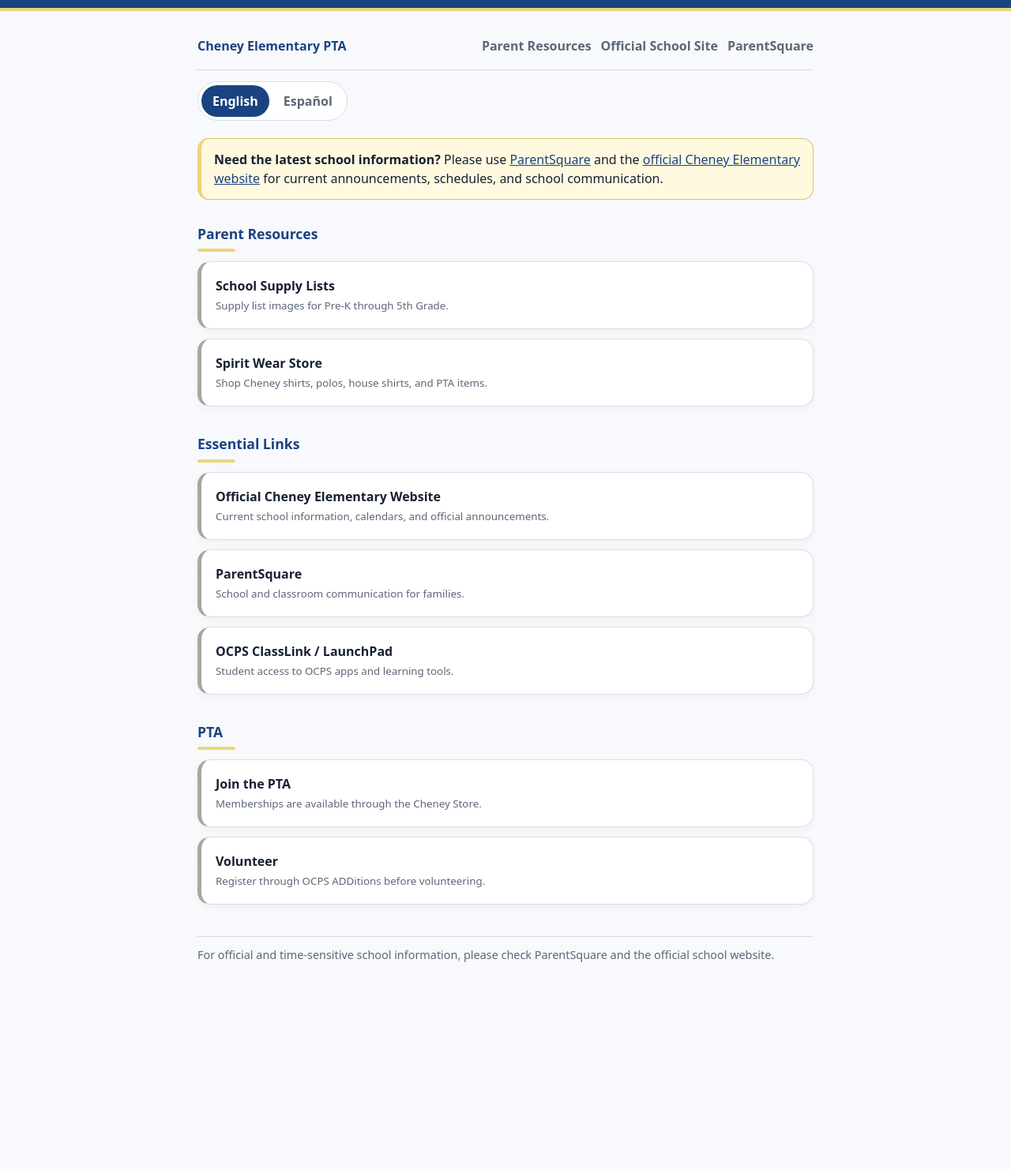
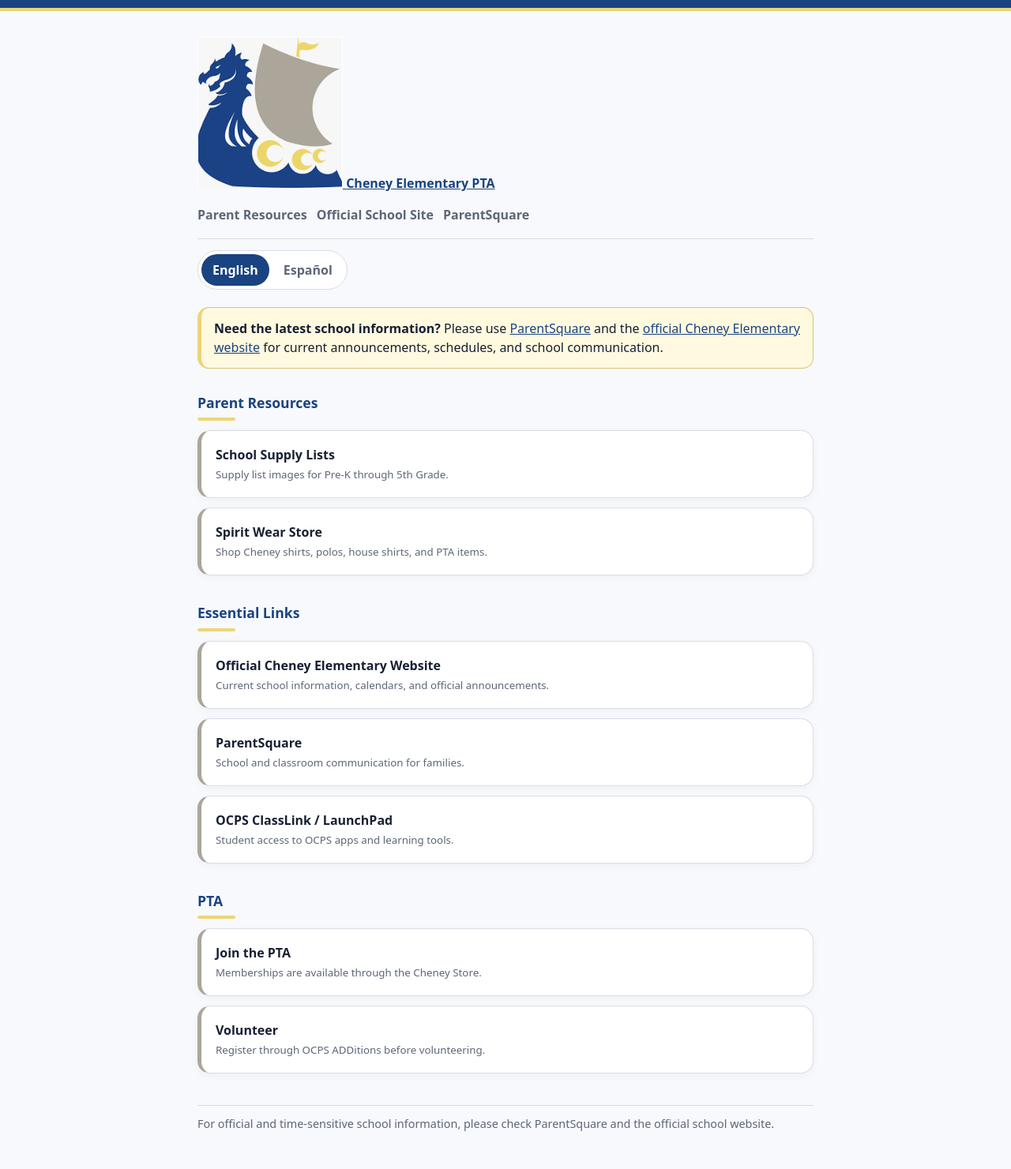
Before and after one commit to matthewtckr/cheneypta, a Jekyll site: the page built from index.md, in a window 1280 px wide. Shown: the whole page at 79% size. Built offline with Jekyll 4.4.1, drawn with Linux system fonts in a browser that asks for light colours; before the commit the page ends 1267 px from its top, so only the background shows below that.

Commit message:
Add school logo to header

```diff
--- a/_layouts/default.html
+++ b/_layouts/default.html
@@ -10,7 +10,10 @@
 <body>
   <div class="page-shell">
     <header class="site-header">
-      <a class="site-title" href="{{ '/' | relative_url }}">Cheney Elementary PTA</a>
+      <a class="site-brand" href="{{ '/' | relative_url }}" aria-label="Cheney Elementary PTA home">
+        <img class="site-logo" src="{{ '/assets/logo.png' | relative_url }}" width="184" height="192" alt="Cheney Elementary logo">
+        <span class="site-title">Cheney Elementary PTA</span>
+      </a>
       <nav aria-label="Primary navigation">
         <a href="{{ '/' | relative_url }}"><span data-lang="en">Parent Resources</span><span data-lang="es">Recursos para familias</span></a>
         <a href="https://cheneyes.ocps.net/"><span data-lang="en">Official School Site</span><span data-lang="es">Sitio oficial de la escuela</span></a>
```
